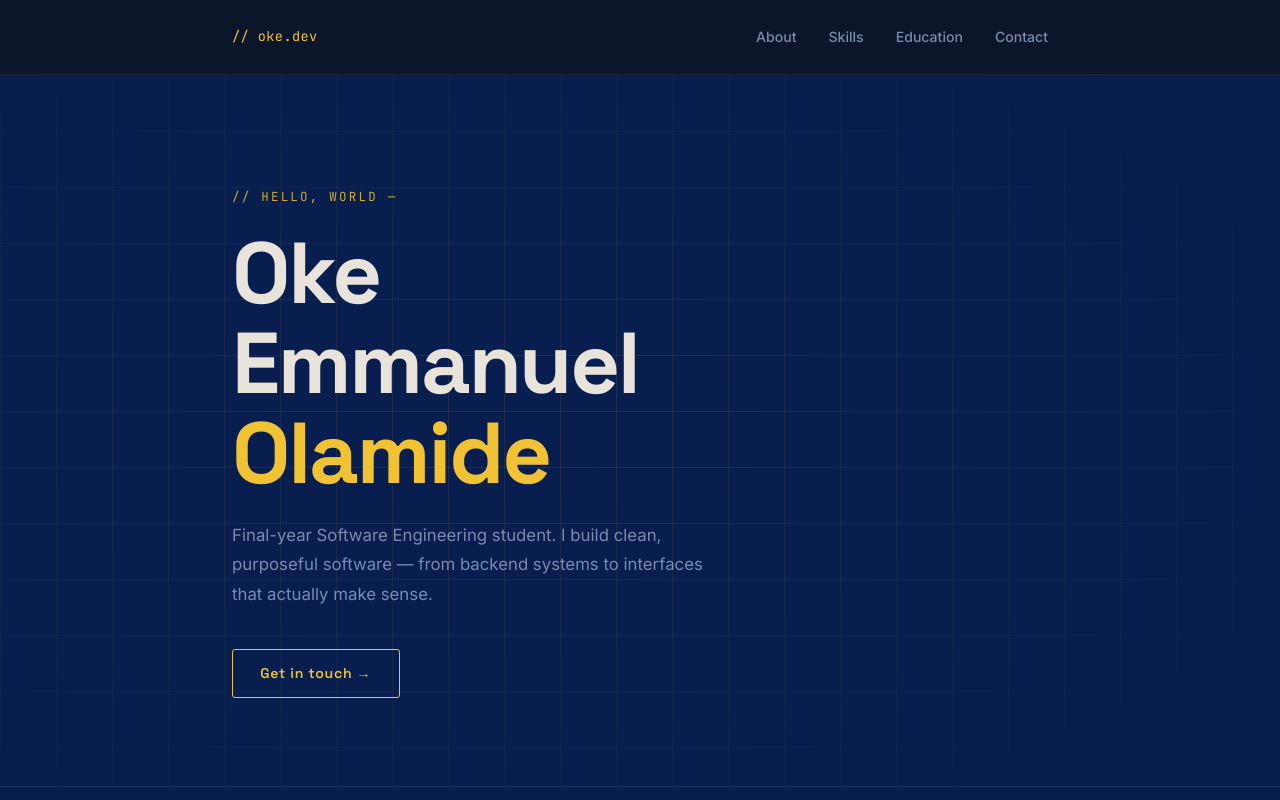
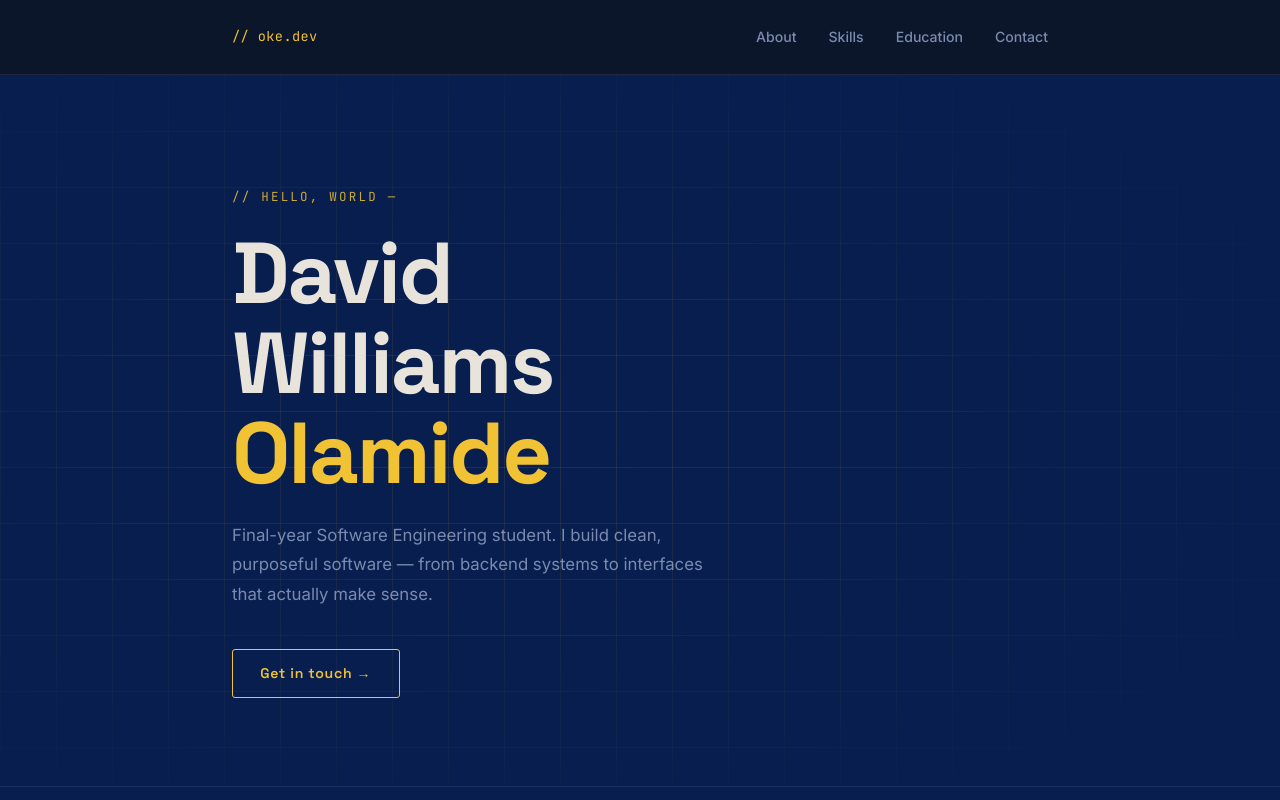
Before and after one commit to ManuelHills/vuna-calculator, a website: page home.html in a window 1280 px wide. Shown: the top 800 px of the page. Drawn offline with Linux system fonts and the light colour scheme.

Commit message:
New Name

```diff
--- a/home.html
+++ b/home.html
@@ -324,8 +324,8 @@
     <div class="container">
       <p class="hero-eyebrow">// Hello, world —</p>
       <h1 class="hero-name">
-        Oke<br>
-        Emmanuel<br>
+        David<br>
+        Williams<br>
         <span class="highlight">Olamide</span>
       </h1>
       <p class="hero-tagline">
```
